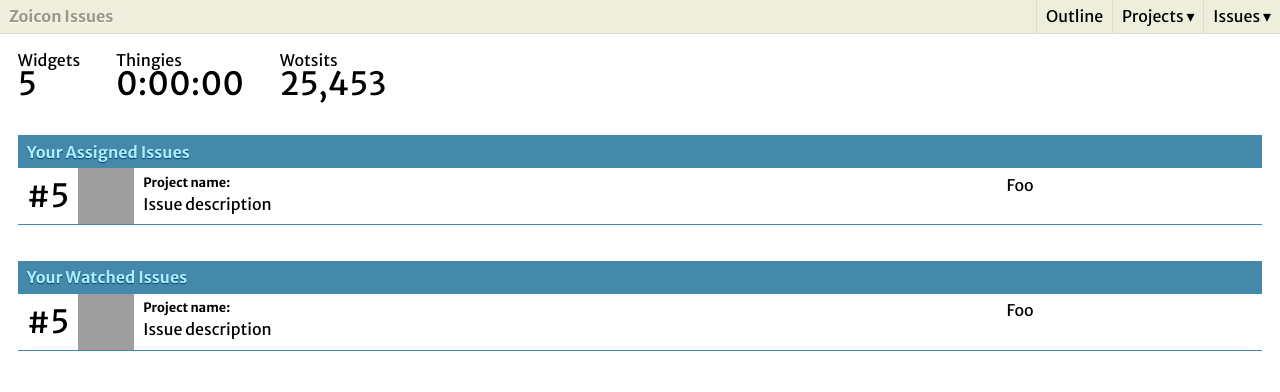
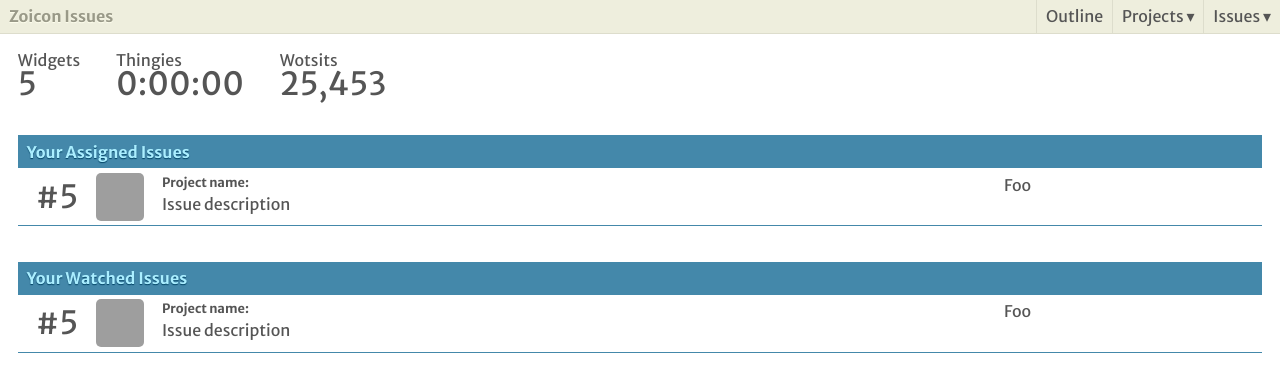
Before and after one commit to kgaughan/zoicon-issues, a Flask app: page / in a window 1280 px wide. Shown: the top 392 px of the page. Run offline with Flask 2, Linux system fonts and the light colour scheme; grey boxes are pictures that could not be loaded.

Commit message:
Extra negative space and better table spacing.

```diff
--- a/zoiconissues/static/style.css
+++ b/zoiconissues/static/style.css
@@ -5,6 +5,7 @@ html,body,div,span,object,iframe,h1,h2,h3,h4,h5,h6,p,blockquote,pre,abbr,address
 
 html {
 	font-family: "Merriweather Sans", sans-serif;
+	color: #555;
 }
 body {
 	line-height: 1.5;
@@ -65,7 +66,10 @@ th, td {
 	border-bottom: 1px solid #48a;
 }
 .issues table td, .issues table th {
-	padding: 0.5ex 1ex;
+	padding: 0.5ex 2ex;
+}
+.issues table td + td, .issues table th + th {
+	padding-left: 0;
 }
 .issues span.project {
 	font-size: 80%;
@@ -74,7 +78,7 @@ th, td {
 }
 .issues table td.issue-id {
 	font-size: 200%;
-	padding: 0.25ex 0.5ex;
+	padding: 0.25ex 1ex;
 	line-height: 1;
 	width: 1px;
 	text-align: right;
@@ -88,9 +92,12 @@ th, td {
 	background: #aef;
 }
 .issues table td.gravatar {
-	padding: 0;
 	line-height: 0;
-	width: 56px;
+	width: 48px;
+}
+
+.issues table td.gravatar img {
+	border-radius: 5px;
 }
 
 .overview table td {
--- a/zoiconissues/templates/overview.html
+++ b/zoiconissues/templates/overview.html
@@ -26,7 +26,7 @@
 	<tbody>
 		<tr>
 			<td class="issue-id"><a href="">#5</a></td>
-			<td class="gravatar"><img src="http://www.gravatar.com/avatar/db6979f5ed47d412d33288df65f6c25f?s=56" width="56" height="56"></td>
+			<td class="gravatar"><img src="http://www.gravatar.com/avatar/db6979f5ed47d412d33288df65f6c25f?s=48" width="48" height="48"></td>
 			<td><span class="project">Project name:</span> Issue description</td>
 			<td>Foo</td>
 		</tr>
@@ -40,7 +40,7 @@
 	<tbody>
 		<tr>
 			<td class="issue-id"><a href="">#5</a></td>
-			<td class="gravatar"><img src="http://www.gravatar.com/avatar/db6979f5ed47d412d33288df65f6c25f?s=56" width="56" height="56"></td>
+			<td class="gravatar"><img src="http://www.gravatar.com/avatar/db6979f5ed47d412d33288df65f6c25f?s=48" width="48" height="48"></td>
 			<td><span class="project">Project name:</span> Issue description</td>
 			<td>Foo</td>
 		</tr>
```
